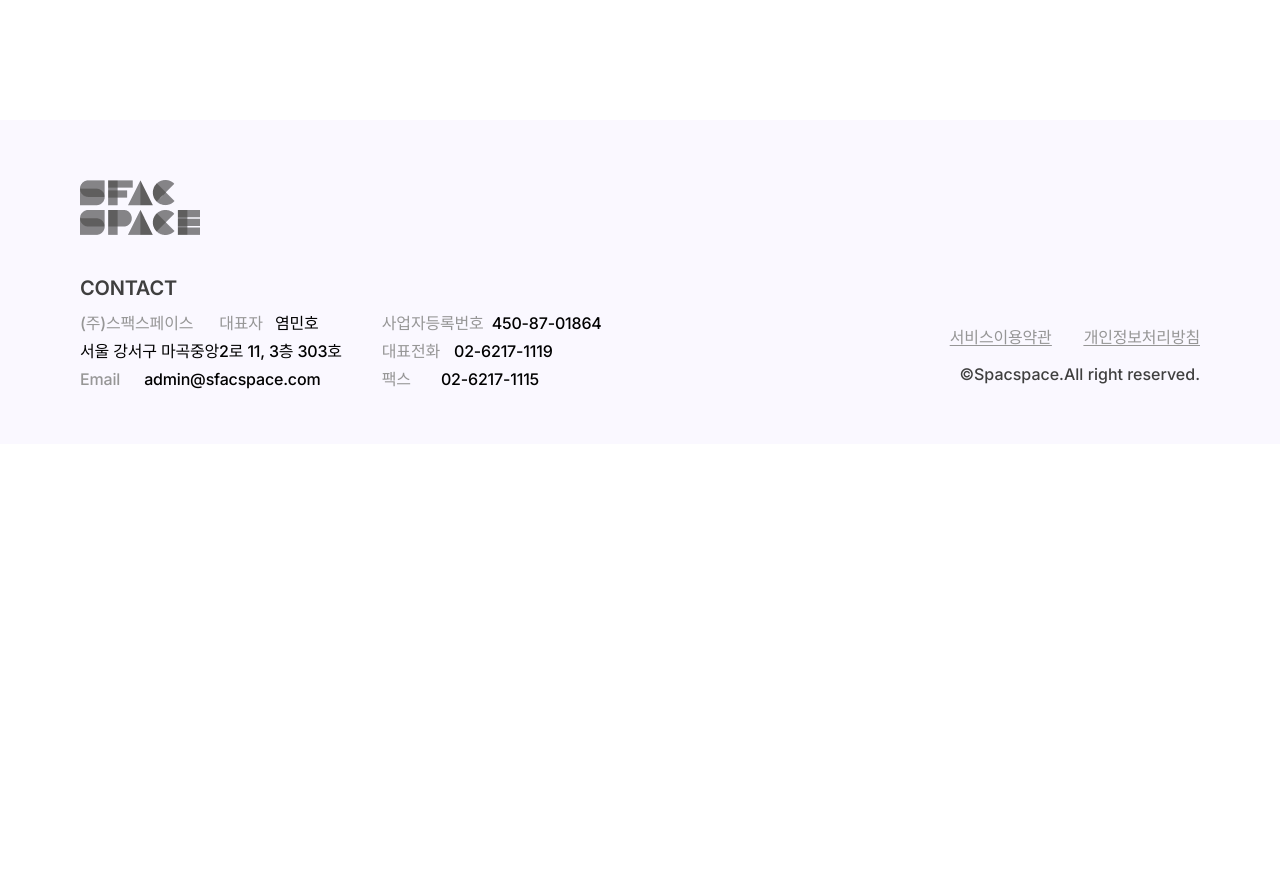
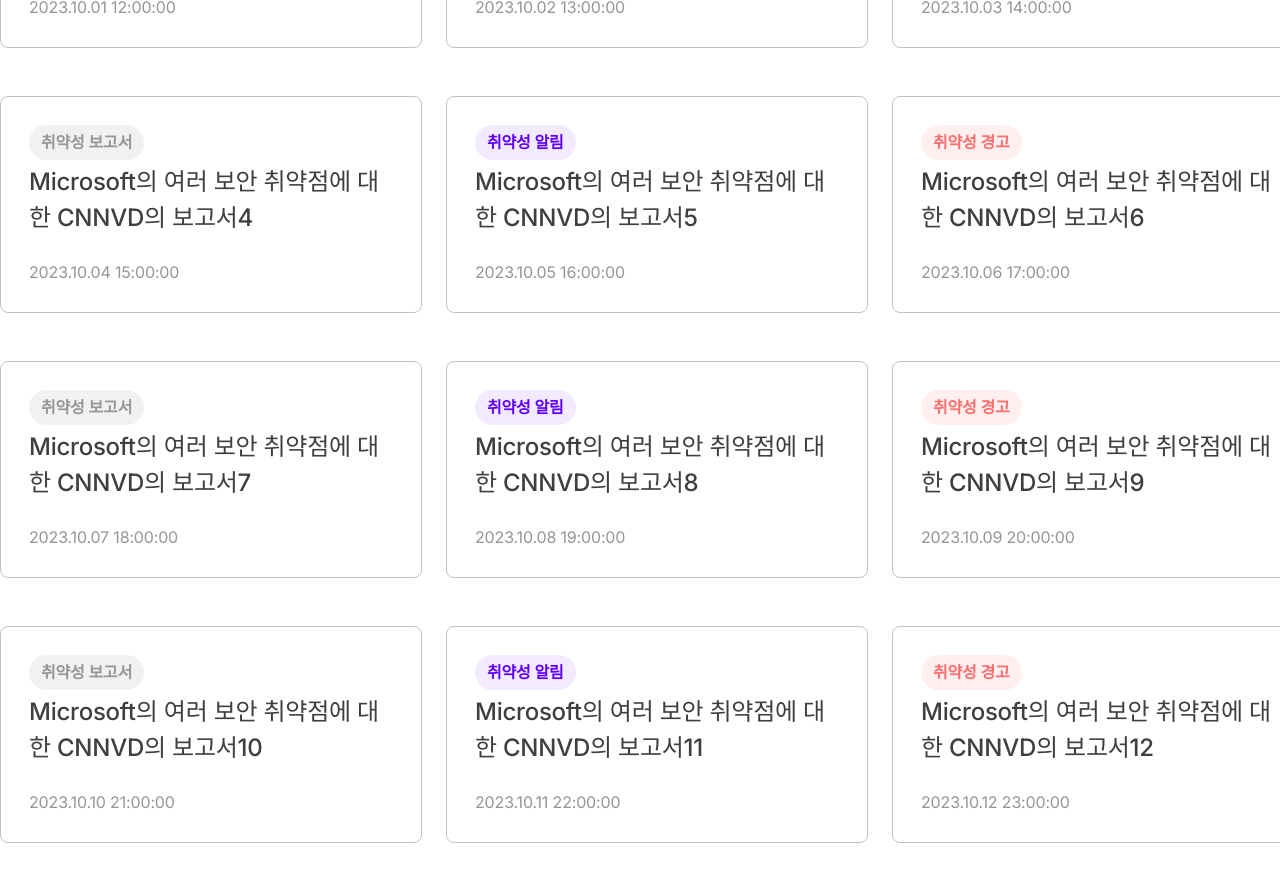
Before and after one commit to luc7yvicky/flaw-detector, a Next.js app: page /my/clipping-articles in a window 1280 px wide. Shown: the part 680-1569 px from the top of the page. Before the commit the page ends 1124 px from the top, so only its background shows below. Built offline with nearby package versions, Linux system fonts and the light colour scheme.

Commit message:
Feat: 마이 라이브러리 > 스크랩 기사 리스트 페이지 구현

```diff
--- a/src/app/my/clipping-articles/page.tsx
+++ b/src/app/my/clipping-articles/page.tsx
@@ -1,7 +1,205 @@
+"use client";
+
+import { useEffect, useState } from "react";
+import ClippingArticle from "@/components/analyze/ClippingArticle";
+import Dropdown from "@/components/ui/Dropdown";
+import { IconPlus } from "@/components/ui/Icons";
+
+const ITEMS_PER_PAGE = 12;
+const dummyclippingArticles = [
+  {
+    title: "Microsoft의 여러 보안 취약점에 대한 CNNVD의 보고서1",
+    labelVariant: "clipping",
+    labelText: "취약성 보고서",
+    createdAt: "2023.10.01 12:00:00",
+  },
+  {
+    title: "Microsoft의 여러 보안 취약점에 대한 CNNVD의 보고서2",
+    labelVariant: "clipping-notify",
+    labelText: "취약성 알림",
+    createdAt: "2023.10.02 13:00:00",
+  },
+  {
+    title: "Microsoft의 여러 보안 취약점에 대한 CNNVD의 보고서3",
+    labelVariant: "clipping-warning",
+    labelText: "취약성 경고",
+    createdAt: "2023.10.03 14:00:00",
+  },
+  {
+    title: "Microsoft의 여러 보안 취약점에 대한 CNNVD의 보고서4",
+    labelVariant: "clipping",
+    labelText: "취약성 보고서",
+    createdAt: "2023.10.04 15:00:00",
+  },
+  {
+    title: "Microsoft의 여러 보안 취약점에 대한 CNNVD의 보고서5",
+    labelVariant: "clipping-notify",
+    labelText: "취약성 알림",
+    createdAt: "2023.10.05 16:00:00",
+  },
+  {
+    title: "Microsoft의 여러 보안 취약점에 대한 CNNVD의 보고서6",
+    labelVariant: "clipping-warning",
+    labelText: "취약성 경고",
+    createdAt: "2023.10.06 17:00:00",
+  },
+  {
+    title: "Microsoft의 여러 보안 취약점에 대한 CNNVD의 보고서7",
+    labelVariant: "clipping",
+    labelText: "취약성 보고서",
+    createdAt: "2023.10.07 18:00:00",
+  },
+  {
+    title: "Microsoft의 여러 보안 취약점에 대한 CNNVD의 보고서8",
+    labelVariant: "clipping-notify",
+    labelText: "취약성 알림",
+    createdAt: "2023.10.08 19:00:00",
+  },
+  {
+    title: "Microsoft의 여러 보안 취약점에 대한 CNNVD의 보고서9",
+    labelVariant: "clipping-warning",
+    labelText: "취약성 경고",
+    createdAt: "2023.10.09 20:00:00",
+  },
+  {
+    title: "Microsoft의 여러 보안 취약점에 대한 CNNVD의 보고서10",
+    labelVariant: "clipping",
+    labelText: "취약성 보고서",
+    createdAt: "2023.10.10 21:00:00",
+  },
+  {
+    title: "Microsoft의 여러 보안 취약점에 대한 CNNVD의 보고서11",
+    labelVariant: "clipping-notify",
+    labelText: "취약성 알림",
+    createdAt: "2023.10.11 22:00:00",
+  },
+  {
+    title: "Microsoft의 여러 보안 취약점에 대한 CNNVD의 보고서12",
+    labelVariant: "clipping-warning",
+    labelText: "취약성 경고",
+    createdAt: "2023.10.12 23:00:00",
+  },
+  {
+    title: "Microsoft의 여러 보안 취약점에 대한 CNNVD의 보고서1",
+    labelVariant: "clipping",
+    labelText: "취약성 보고서",
+    createdAt: "2023.10.01 12:00:00",
+  },
+  {
+    title: "Microsoft의 여러 보안 취약점에 대한 CNNVD의 보고서2",
+    labelVariant: "clipping-notify",
+    labelText: "취약성 알림",
+    createdAt: "2023.10.02 13:00:00",
+  },
+  {
+    title: "Microsoft의 여러 보안 취약점에 대한 CNNVD의 보고서3",
+    labelVariant: "clipping-warning",
+    labelText: "취약성 경고",
+    createdAt: "2023.10.03 14:00:00",
+  },
+  {
+    title: "Microsoft의 여러 보안 취약점에 대한 CNNVD의 보고서4",
+    labelVariant: "clipping",
+    labelText: "취약성 보고서",
+    createdAt: "2023.10.04 15:00:00",
+  },
+  {
+    title: "Microsoft의 여러 보안 취약점에 대한 CNNVD의 보고서5",
+    labelVariant: "clipping-notify",
+    labelText: "취약성 알림",
+    createdAt: "2023.10.05 16:00:00",
+  },
+  {
+    title: "Microsoft의 여러 보안 취약점에 대한 CNNVD의 보고서6",
+    labelVariant: "clipping-warning",
+    labelText: "취약성 경고",
+    createdAt: "2023.10.06 17:00:00",
+  },
+  {
+    title: "Microsoft의 여러 보안 취약점에 대한 CNNVD의 보고서7",
+    labelVariant: "clipping",
+    labelText: "취약성 보고서",
+    createdAt: "2023.10.07 18:00:00",
+  },
+  {
+    title: "Microsoft의 여러 보안 취약점에 대한 CNNVD의 보고서8",
+    labelVariant: "clipping-notify",
+    labelText: "취약성 알림",
+    createdAt: "2023.10.08 19:00:00",
+  },
+  {
+    title: "Microsoft의 여러 보안 취약점에 대한 CNNVD의 보고서9",
+    labelVariant: "clipping-warning",
+    labelText: "취약성 경고",
+    createdAt: "2023.10.09 20:00:00",
+  },
+  {
+    title: "Microsoft의 여러 보안 취약점에 대한 CNNVD의 보고서10",
+    labelVariant: "clipping",
+    labelText: "취약성 보고서",
+    createdAt: "2023.10.10 21:00:00",
+  },
+  {
+    title: "Microsoft의 여러 보안 취약점에 대한 CNNVD의 보고서11",
+    labelVariant: "clipping-notify",
+    labelText: "취약성 알림",
+    createdAt: "2023.10.11 22:00:00",
+  },
+  {
+    title: "Microsoft의 여러 보안 취약점에 대한 CNNVD의 보고서12",
+    labelVariant: "clipping-warning",
+    labelText: "취약성 경고",
+    createdAt: "2023.10.12 23:00:00",
+  },
+];
+
 export default function ClippingArticles() {
+  const [currPage, setCurrPage] = useState<number>(1);
+  const [clippingArticles, setClippingArticles] = useState<any[]>([]);
+
+  useEffect(() => {
+    setClippingArticles(
+      dummyclippingArticles.slice(0, currPage * ITEMS_PER_PAGE),
+    );
+  }, [currPage]);
+
   return (
     <>
-      <h1>ClippingArticles</h1>
+      <h1 className="flex-col-center-center mt-[4.5rem] gap-y-5 text-[2.5rem] font-normal leading-[3.026rem] -tracking-[0.01em] text-primary-500">
+        <span className="rounded-full border-[0.25rem] border-primary-500 px-[1.25rem] py-[0.969rem]">
+          Clipping articles
+        </span>
+      </h1>
+
+      <section className="flex flex-col gap-y-12">
+        <div className="inline-flex h-11 items-center justify-between">
+          <h2 className="text-[2rem] font-medium -tracking-[0.01em] text-gray-dark">
+            Library
+          </h2>
+          <div className="inline-flex gap-x-[0.563rem]">
+            <Dropdown type="type" />
+            <Dropdown type="sort" />
+          </div>
+        </div>
+
+        <div className="flex-between-center relative grid grid-cols-3 gap-x-6 gap-y-12">
+          {clippingArticles.map((article, index) => (
+            <ClippingArticle key={index} {...article} />
+          ))}
+        </div>
+
+        {dummyclippingArticles.length > currPage * ITEMS_PER_PAGE && (
+          <div className="flex-center-center">
+            <button
+              className="flex-center-center w-[7.688rem] gap-x-1 rounded-lg border border-primary-500 py-5 text-xl font-normal -tracking-[0.01em] text-primary-500"
+              onClick={() => setCurrPage((prev) => prev + 1)}
+            >
+              <span>더보기</span>
+              <IconPlus />
+            </button>
+          </div>
+        )}
+      </section>
     </>
   );
 }
--- /dev/null
+++ b/src/components/analyze/ClippingArticle.tsx
@@ -0,0 +1,20 @@
+import { ArticleDetailProps } from "@/types/type";
+import { Card, CardHeader, CardSubTitle, CardTitle } from "../ui/Card";
+import { Label } from "../ui/Label";
+
+export default function ClippingArticle({
+  labelVariant,
+  labelText,
+  title,
+  createdAt,
+}: ArticleDetailProps) {
+  return (
+    <Card size="extended">
+      <CardHeader>
+        <Label variant={labelVariant}>{labelText}</Label>
+      </CardHeader>
+      <CardTitle className="flex-none">{title}</CardTitle>
+      <CardSubTitle>{createdAt}</CardSubTitle>
+    </Card>
+  );
+}
--- a/src/components/ui/Icons.tsx
+++ b/src/components/ui/Icons.tsx
@@ -89,10 +89,7 @@ export function IconArrow({
   );
 }
 
-export function IconPin({
-  className,
-  ...props
-}: React.ComponentProps<"svg">) {
+export function IconPin({ className, ...props }: React.ComponentProps<"svg">) {
   return (
     <svg
       width="32"
@@ -444,3 +441,19 @@ export function IconCircle({
     </svg>
   );
 }
+
+export function IconPlus({ className, ...props }: React.ComponentProps<"svg">) {
+  return (
+    <svg
+      width="24"
+      height="24"
+      viewBox="0 0 24 24"
+      fill="currentColor"
+      xmlns="http://www.w3.org/2000/svg"
+      className={cn("fill-primary-500", className)}
+      {...props}
+    >
+      <path d="M21 12C21 12.1989 20.921 12.3897 20.7803 12.5303C20.6397 12.671 20.4489 12.75 20.25 12.75H12.75V20.25C12.75 20.4489 12.671 20.6397 12.5303 20.7803C12.3897 20.921 12.1989 21 12 21C11.8011 21 11.6103 20.921 11.4697 20.7803C11.329 20.6397 11.25 20.4489 11.25 20.25V12.75H3.75C3.55109 12.75 3.36032 12.671 3.21967 12.5303C3.07902 12.3897 3 12.1989 3 12C3 11.8011 3.07902 11.6103 3.21967 11.4697C3.36032 11.329 3.55109 11.25 3.75 11.25H11.25V3.75C11.25 3.55109 11.329 3.36032 11.4697 3.21967C11.6103 3.07902 11.8011 3 12 3C12.1989 3 12.3897 3.07902 12.5303 3.21967C12.671 3.36032 12.75 3.55109 12.75 3.75V11.25H20.25C20.4489 11.25 20.6397 11.329 20.7803 11.4697C20.921 11.6103 21 11.8011 21 12Z" />
+    </svg>
+  );
+}
```
Also changed, not shown: src/types/type.d.ts (+6 -1 lines).
